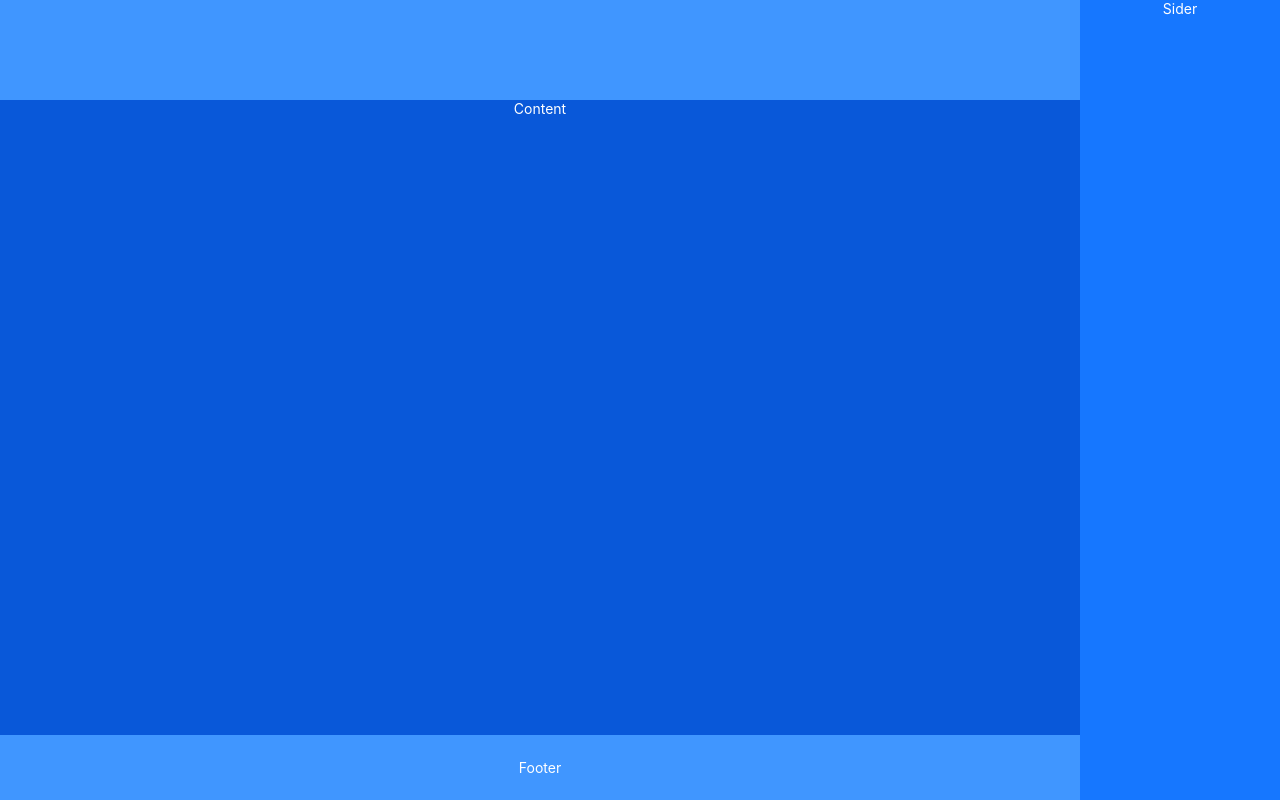
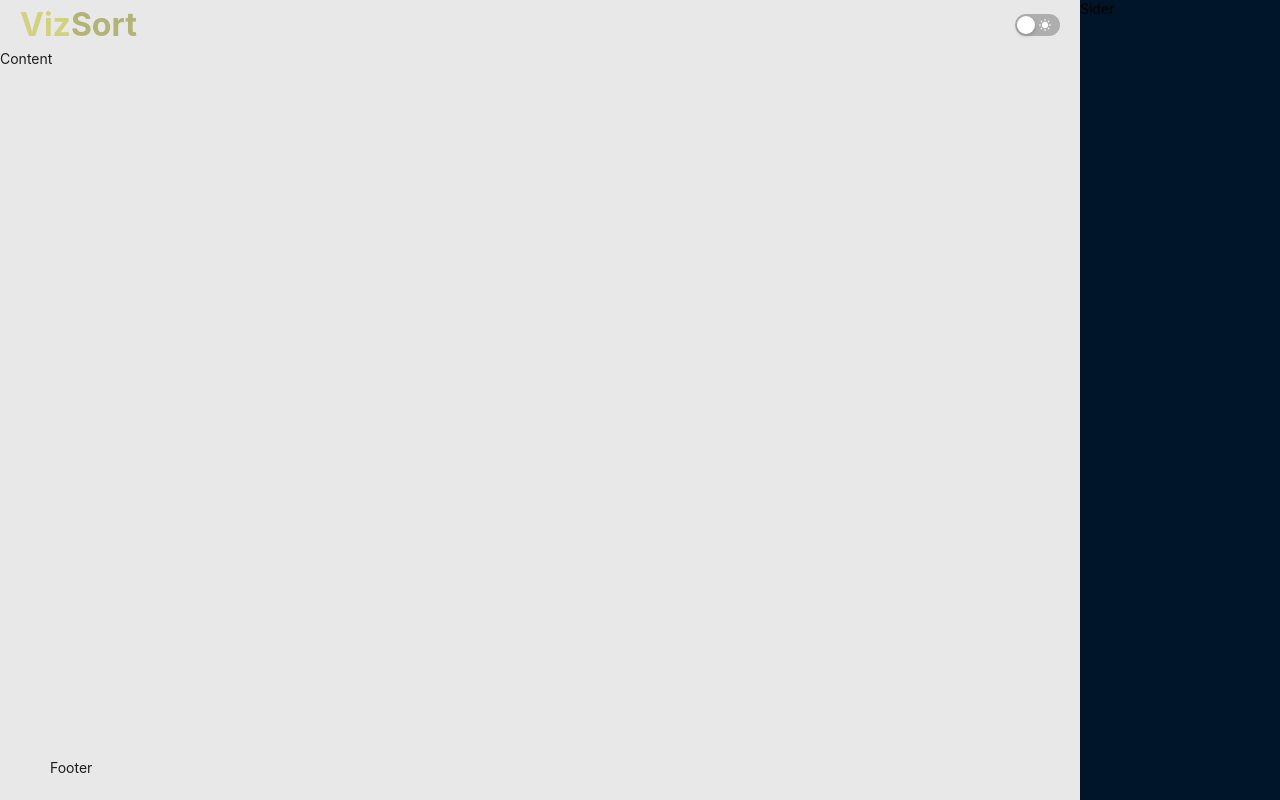
Before and after one commit to mohammedelgammal/viz_sort, a React (Vite) app: page / in a window 1280 px wide. Built offline with nearby package versions, Linux system fonts and the light colour scheme.

Commit message:
implementing_header_&_theme_switch

```diff
--- a/package.json
+++ b/package.json
@@ -10,6 +10,7 @@
     "preview": "vite preview"
   },
   "dependencies": {
+    "@ant-design/icons": "^5.3.1",
     "antd": "^5.14.2",
     "react": "^18.2.0",
     "react-dom": "^18.2.0"
--- a/src/Layout.tsx
+++ b/src/Layout.tsx
@@ -2,24 +2,6 @@ import { Layout } from "antd";
 import { Header } from "components/index";
 
 const { Footer, Sider, Content } = Layout;
-
-const contentStyle: React.CSSProperties = {
-  textAlign: "center",
-  color: "#fff",
-  backgroundColor: "#0958d9",
-};
-
-const siderStyle: React.CSSProperties = {
-  textAlign: "center",
-  color: "#fff",
-  backgroundColor: "#1677ff",
-};
-
-const footerStyle: React.CSSProperties = {
-  textAlign: "center",
-  color: "#fff",
-  backgroundColor: "#4096ff",
-};
 
 const layoutStyle = {
   overflow: "hidden",
@@ -32,10 +14,10 @@ export default (): JSX.Element => {
     <Layout style={layoutStyle}>
       <Layout>
         <Header />
-        <Content style={contentStyle}>Content</Content>
-        <Footer style={footerStyle}>Footer</Footer>
+        <Content>Content</Content>
+        <Footer>Footer</Footer>
       </Layout>
-      <Sider style={siderStyle}>Sider</Sider>
+      <Sider>Sider</Sider>
     </Layout>
   );
 };
--- /dev/null
+++ b/src/components/Header/Header.module.css
@@ -0,0 +1,16 @@
+.header {
+  display: flex;
+  align-items: center;
+  justify-content: space-between;
+  padding: 0 20px;
+}
+
+.logo {
+  font-size: 32px;
+  font-weight: 700;
+  color: #B2B377;
+}
+
+.logo > span {
+  color: #D2D180;
+}
--- a/src/components/Header/Header.tsx
+++ b/src/components/Header/Header.tsx
@@ -1,19 +1,22 @@
-import { Flex } from "antd";
+import { Flex, Switch, Typography } from "antd";
 import { useContext } from "react";
 import themeContext from "src/contexts/themeContext";
+import Style from "./Header.module.css";
+import { MoonFilled, SunFilled } from "@ant-design/icons";
 
 export default (): JSX.Element => {
-  const headerStyle: React.CSSProperties = {
-    justifyContent: "space-between",
-    backgroundColor: "#4096ff",
-    padding: 50,
-  };
-
   const { setDark } = useContext(themeContext);
 
   return (
-    <Flex style={headerStyle}>
-      <div onClick={() => setDark(true)}></div>
+    <Flex className={Style.header}>
+      <Typography.Text className={Style.logo}>
+        <span>Viz</span>Sort
+      </Typography.Text>
+      <Switch
+        checkedChildren={<MoonFilled />}
+        unCheckedChildren={<SunFilled />}
+        onChange={() => setDark((isDark) => !isDark)}
+      />
     </Flex>
   );
 };
--- a/src/contexts/ThemeProvider.tsx
+++ b/src/contexts/ThemeProvider.tsx
@@ -9,10 +9,13 @@ interface ThemeProviderProps {
 export default ({ children }: ThemeProviderProps): JSX.Element => {
   const [isDark, setDark] = useState<boolean>(false);
   const algorithm = isDark ? theme.darkAlgorithm : theme.defaultAlgorithm;
+  const colorBgBase = isDark ? "#092635" : "#f0f2f5";
 
   return (
     <ThemeContext.Provider value={{ setDark }}>
-      <ConfigProvider theme={{ algorithm }}>{children}</ConfigProvider>
+      <ConfigProvider theme={{ algorithm, token: { colorBgBase } }}>
+        {children}
+      </ConfigProvider>
     </ThemeContext.Provider>
   );
 };
```
Also changed, not shown: 1 other file (tests, documents, lock files or other folders).
